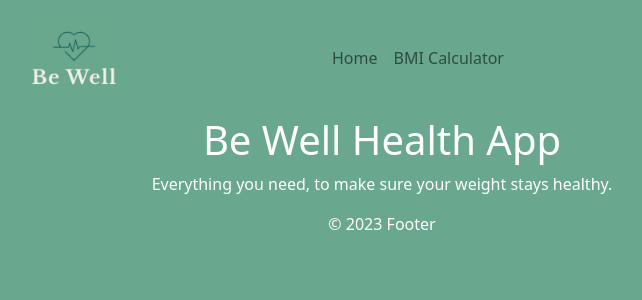
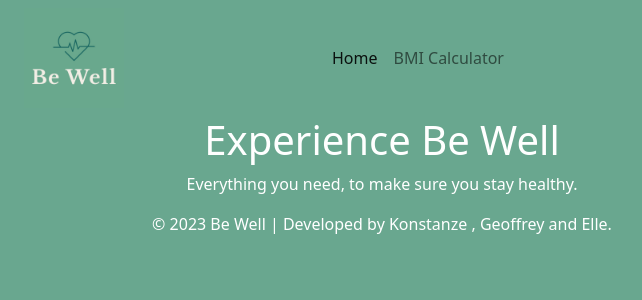
Before and after one commit to digitinok/be-well-app, a React (Create React App) app: page / in a window 1280 px wide. Shown: the top 300 px of the page, without its empty margins (258-900 px from the left). Built offline with nearby package versions, Linux system fonts and the light colour scheme.

Commit message:
added BMI link on the navbar

```diff
--- a/src/components/Footer.js
+++ b/src/components/Footer.js
@@ -3,6 +3,6 @@ import React from "react";
 
 export default function Footer() {
     return (
-        <footer>&copy; 2023 Footer</footer>
+        <footer>&copy; 2023 Be Well | Developed by Konstanze , Geoffrey and Elle.</footer>
     )
 }
--- a/src/components/Navbar.js
+++ b/src/components/Navbar.js
@@ -1,14 +1,14 @@
 import React from "react";
+import { NavLink } from "react-router-dom";
 
 
 function Navbar() {
   return (
     <div className="container">
       <nav className="navbar navbar-expand-lg navbar-light bg-transparent">
-        <a className="navbar-logo" href="#">
-          <img src = "../logo.jpeg" width = "20%" height = "20%"></img>
-
-        </a>
+        <NavLink className="navbar-logo" to="/">
+          <img src = "../logo.jpeg" width = "20%" height = "20%" alt="logo"></img>
+        </NavLink>
         <button
           className="navbar-toggler"
           data-toggle="collapse"
@@ -19,26 +19,24 @@ function Navbar() {
         >
           <span className="navbar-toggler-icon" />
         </button>
-
         <div className="collapse navbar-collapse" id="navbarSupportedContent">
           <ul className="navbar-nav mr-auto">
             <li className="nav-item active">
-              <a className="nav-link" href="#">
+              <NavLink className="nav-link" to="/">
                 Home <span className="sr-only"></span>
-              </a>
+              </NavLink>
             </li>
             <li className="nav-item">
-              <a className="nav-link" href="#">
+              <NavLink className="nav-link" to="/bmi">
                 BMI Calculator
-              </a>
+              </NavLink>
             </li>
-
           </ul>
-
         </div>
       </nav>
     </div>
   );
 }
 
+
 export default Navbar;
--- a/src/pages/Home.js
+++ b/src/pages/Home.js
@@ -3,8 +3,8 @@ import React from "react";
 export default function Home() {
   return (
     <div className="">
-      <h1>Be Well Health App</h1>
-      <p>Everything you need, to make sure your weight stays healthy.</p>
+      <h1>Experience Be Well</h1>
+      <p>Everything you need, to make sure you stay healthy.</p>
     </div>
   )
 }
```
